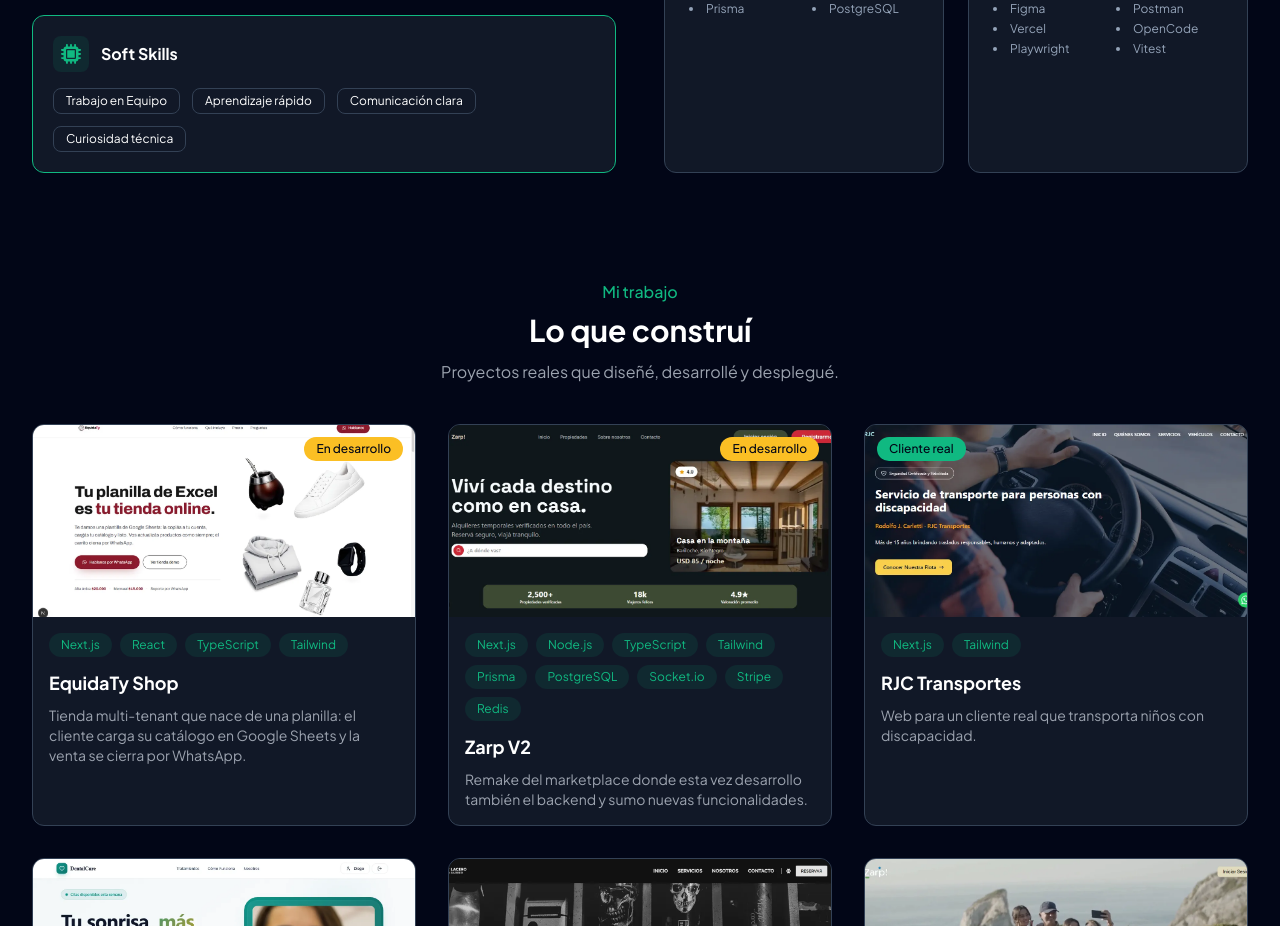
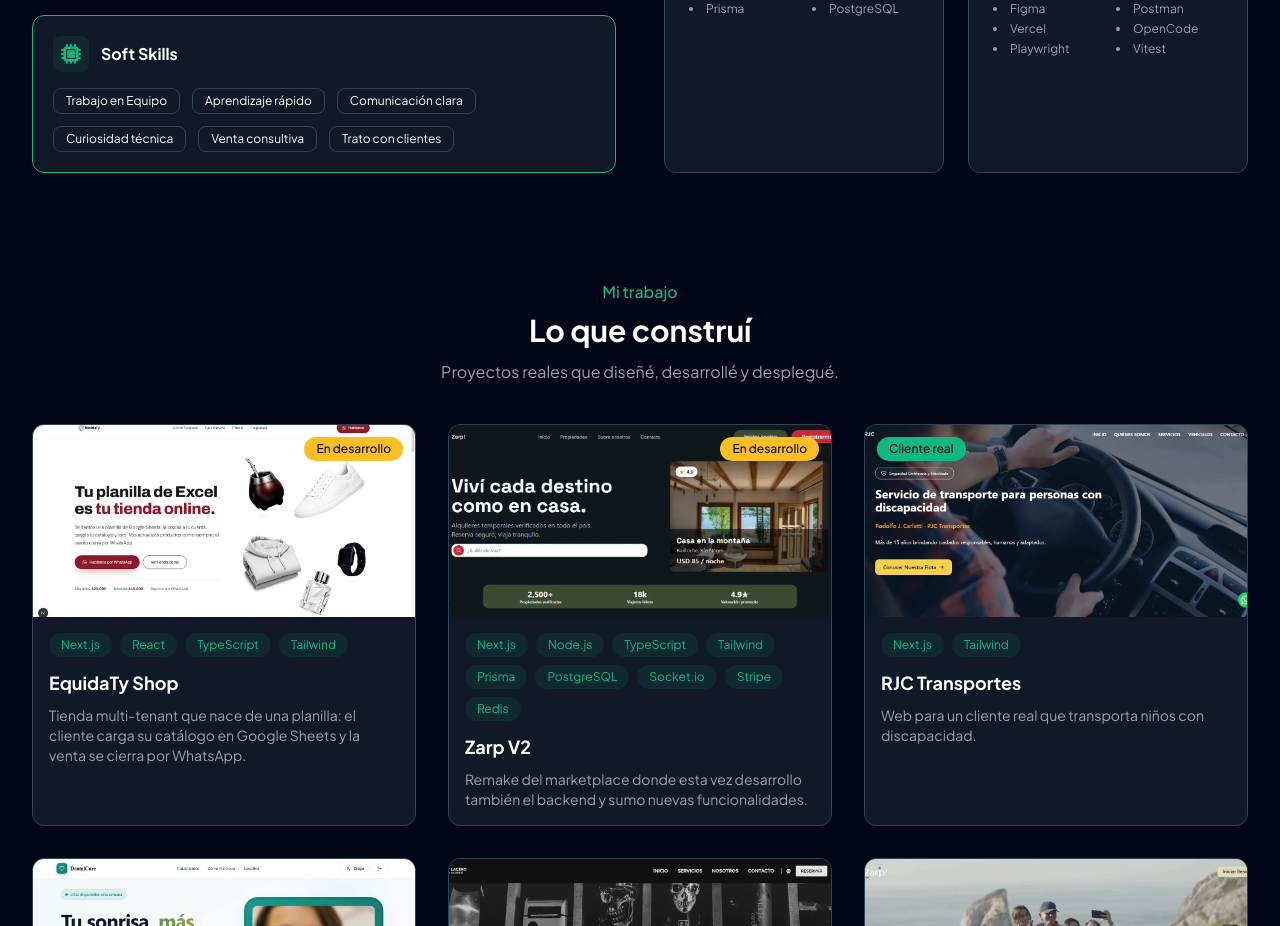
Before and after one commit to DiegoCanaless/Portafolio, a Next.js app: page / in a window 1280 px wide. Shown: the part 1320-2246 px from the top of the page. Built offline with nearby package versions, Linux system fonts and the light colour scheme.

Commit message:
New soft skills

```diff
--- a/components/sections/About.tsx
+++ b/components/sections/About.tsx
@@ -8,6 +8,8 @@ export default function About() {
         "Aprendizaje rápido",
         "Comunicación clara",
         "Curiosidad técnica",
+        "Venta consultiva",
+        "Trato con clientes"
     ];
 
     return (
```
